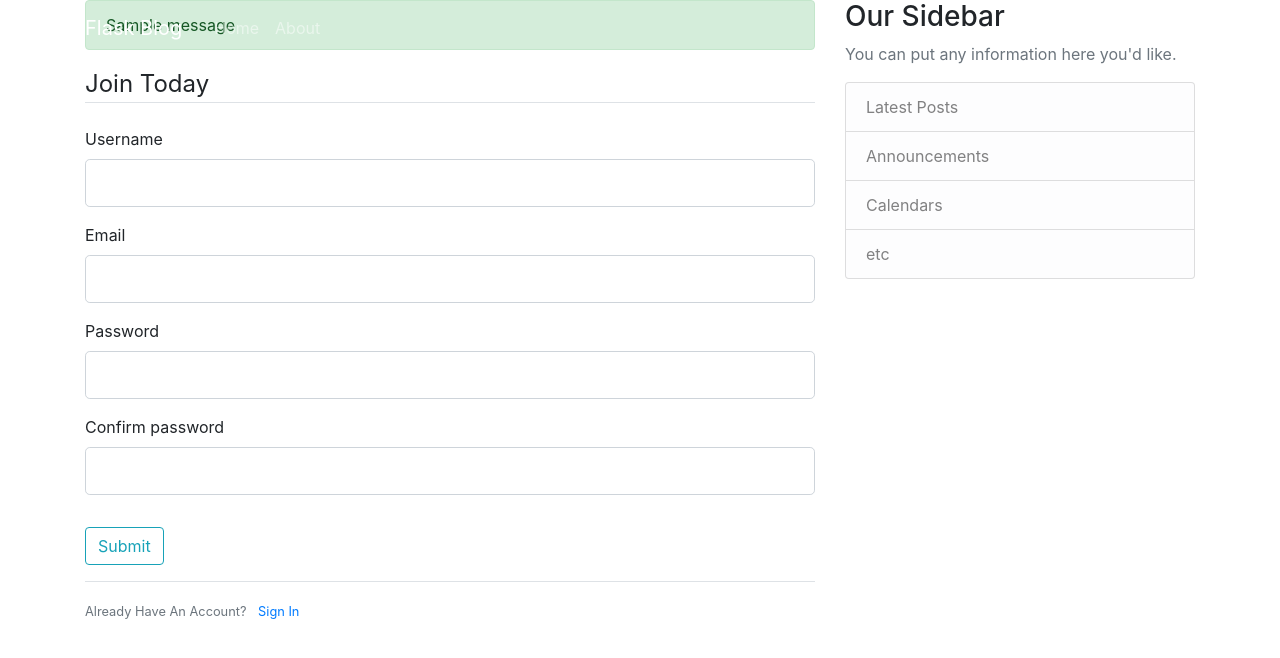
After one commit to Ajeetbisht/Movie-recommendation, a Flask app: template templates/register.html in a window 1280 px wide. The commit adds this page. Shown: the top 658 px of the page. Run offline with Flask 2, Linux system fonts and the light colour scheme; the template is opened without the code that fills it: most values are stand-ins (such as "Sample title", 1, 10 or a date in 2020); one stand-in notice (Sample message) is shown; form fields are guessed from the names that the template uses; some libraries are stand-ins or nearby versions.

Commit message:
Add files via upload

```diff
--- /dev/null
+++ b/templates/about.html
@@ -0,0 +1,4 @@
+{% extends "layout.html" %}
+{% block content %}
+    <h1>About Page</h1>
+{% endblock content %}
--- /dev/null
+++ b/templates/layout.html
@@ -0,0 +1,78 @@
+<!DOCTYPE html>
+<html>
+<head>
+    <!-- Required meta tags -->
+    <meta charset="utf-8">
+    <meta name="viewport" content="width=device-width, initial-scale=1, shrink-to-fit=no">
+
+    <!-- Bootstrap CSS -->
+    <link rel="stylesheet" href="https://maxcdn.bootstrapcdn.com/bootstrap/4.0.0/css/bootstrap.min.css" integrity="sha384-Gn5384xqQ1aoWXA+058RXPxPg6fy4IWvTNh0E263XmFcJlSAwiGgFAW/dAiS6JXm" crossorigin="anonymous">
+
+    <link rel="stylesheet" type="text/css" href="{{ url_for('static', filename='main.css') }}">
+
+    {% if title %}
+        <title>Flask Blog - {{ title }}</title>
+    {% else %}
+        <title>Flask Blog</title>
+    {% endif %}
+</head>
+<body>
+    <header class="site-header">
+      <nav class="navbar navbar-expand-md navbar-dark bg-steel fixed-top">
+        <div class="container">
+          <a class="navbar-brand mr-4" href="/">Flask Blog</a>
+          <button class="navbar-toggler" type="button" data-toggle="collapse" data-target="#navbarToggle" aria-controls="navbarToggle" aria-expanded="false" aria-label="Toggle navigation">
+            <span class="navbar-toggler-icon"></span>
+          </button>
+          <div class="collapse navbar-collapse" id="navbarToggle">
+            <div class="navbar-nav mr-auto">
+              <a class="nav-item nav-link" href="{{ url_for('home') }}">Home</a>
+              <a class="nav-item nav-link" href="{{ url_for('about') }}">About</a>
+            </div>
+            <!-- Navbar Right Side -->
+            <div class="navbar-nav">
+              <a class="nav-item nav-link" href="{{ url_for('login') }}">Login</a>
+              <a class="nav-item nav-link" href="{{ url_for('register') }}">Register</a>
+            </div>
+          </div>
+        </div>
+      </nav>
+    </header>
+    <main role="main" class="container">
+      <div class="row">
+        <div class="col-md-8">
+          {% with messages = get_flashed_messages(with_categories=true) %}
+            {% if messages %}
+              {% for category, message in messages %}
+                <div class="alert alert-{{ category }}">
+                  {{ message }}
+                </div>
+              {% endfor %}
+            {% endif %}
+          {% endwith %}
+          {% block content %}{% endblock %}
+        </div>
+        <div class="col-md-4">
+          <div class="content-section">
+            <h3>Our Sidebar</h3>
+            <p class='text-muted'>You can put any information here you'd like.
+              <ul class="list-group">
+                <li class="list-group-item list-group-item-light">Latest Posts</li>
+                <li class="list-group-item list-group-item-light">Announcements</li>
+                <li class="list-group-item list-group-item-light">Calendars</li>
+                <li class="list-group-item list-group-item-light">etc</li>
+              </ul>
+            </p>
+          </div>
+        </div>
+      </div>
+    </main>
+
+
+    <!-- Optional JavaScript -->
+    <!-- jQuery first, then Popper.js, then Bootstrap JS -->
+    <script src="https://code.jquery.com/jquery-3.2.1.slim.min.js" integrity="sha384-KJ3o2DKtIkvYIK3UENzmM7KCkRr/rE9/Qpg6aAZGJwFDMVNA/GpGFF93hXpG5KkN" crossorigin="anonymous"></script>
+    <script src="https://cdnjs.cloudflare.com/ajax/libs/popper.js/1.12.9/umd/popper.min.js" integrity="sha384-ApNbgh9B+Y1QKtv3Rn7W3mgPxhU9K/ScQsAP7hUibX39j7fakFPskvXusvfa0b4Q" crossorigin="anonymous"></script>
+    <script src="https://maxcdn.bootstrapcdn.com/bootstrap/4.0.0/js/bootstrap.min.js" integrity="sha384-JZR6Spejh4U02d8jOt6vLEHfe/JQGiRRSQQxSfFWpi1MquVdAyjUar5+76PVCmYl" crossorigin="anonymous"></script>
+</body>
+</html>
--- /dev/null
+++ b/templates/register.html
@@ -0,0 +1,72 @@
+{% extends "layout.html" %}
+{% block content %}
+    <div class="content-section">
+        <form method="POST" action="">
+            {{ form.hidden_tag() }}
+            <fieldset class="form-group">
+                <legend class="border-bottom mb-4">Join Today</legend>
+                <div class="form-group">
+                    {{ form.username.label(class="form-control-label") }}
+
+                    {% if form.username.errors %}
+                        {{ form.username(class="form-control form-control-lg is-invalid") }}
+                        <div class="invalid-feedback">
+                            {% for error in form.username.errors %}
+                                <span>{{ error }}</span>
+                            {% endfor %}
+                        </div>
+                    {% else %}
+                        {{ form.username(class="form-control form-control-lg") }}
+                    {% endif %}
+                </div>
+                <div class="form-group">
+                    {{ form.email.label(class="form-control-label") }}
+                    {% if form.email.errors %}
+                        {{ form.email(class="form-control form-control-lg is-invalid") }}
+                        <div class="invalid-feedback">
+                            {% for error in form.email.errors %}
+                                <span>{{ error }}</span>
+                            {% endfor %}
+                        </div>
+                    {% else %}
+                        {{ form.email(class="form-control form-control-lg") }}
+                    {% endif %}
+                </div>
+                <div class="form-group">
+                    {{ form.password.label(class="form-control-label") }}
+                    {% if form.password.errors %}
+                        {{ form.password(class="form-control form-control-lg is-invalid") }}
+                        <div class="invalid-feedback">
+                            {% for error in form.password.errors %}
+                                <span>{{ error }}</span>
+                            {% endfor %}
+                        </div>
+                    {% else %}
+                        {{ form.password(class="form-control form-control-lg") }}
+                    {% endif %}
+                </div>
+                <div class="form-group">
+                    {{ form.confirm_password.label(class="form-control-label") }}
+                    {% if form.confirm_password.errors %}
+                        {{ form.confirm_password(class="form-control form-control-lg is-invalid") }}
+                        <div class="invalid-feedback">
+                            {% for error in form.confirm_password.errors %}
+                                <span>{{ error }}</span>
+                            {% endfor %}
+                        </div>
+                    {% else %}
+                        {{ form.confirm_password(class="form-control form-control-lg") }}
+                    {% endif %}
+                </div>
+            </fieldset>
+            <div class="form-group">
+                {{ form.submit(class="btn btn-outline-info") }}
+            </div>
+        </form>
+    </div>
+    <div class="border-top pt-3">
+        <small class="text-muted">
+            Already Have An Account? <a class="ml-2" href="{{ url_for('login') }}">Sign In</a>
+        </small>
+    </div>
+{% endblock content %}
```
Also changed, not shown: forms.py (added, +22 -0 lines), templates/admin.html (added, +8 -0 lines), templates/index.html (+1 -9 lines), templates/login.html (added, +10 -0 lines).
